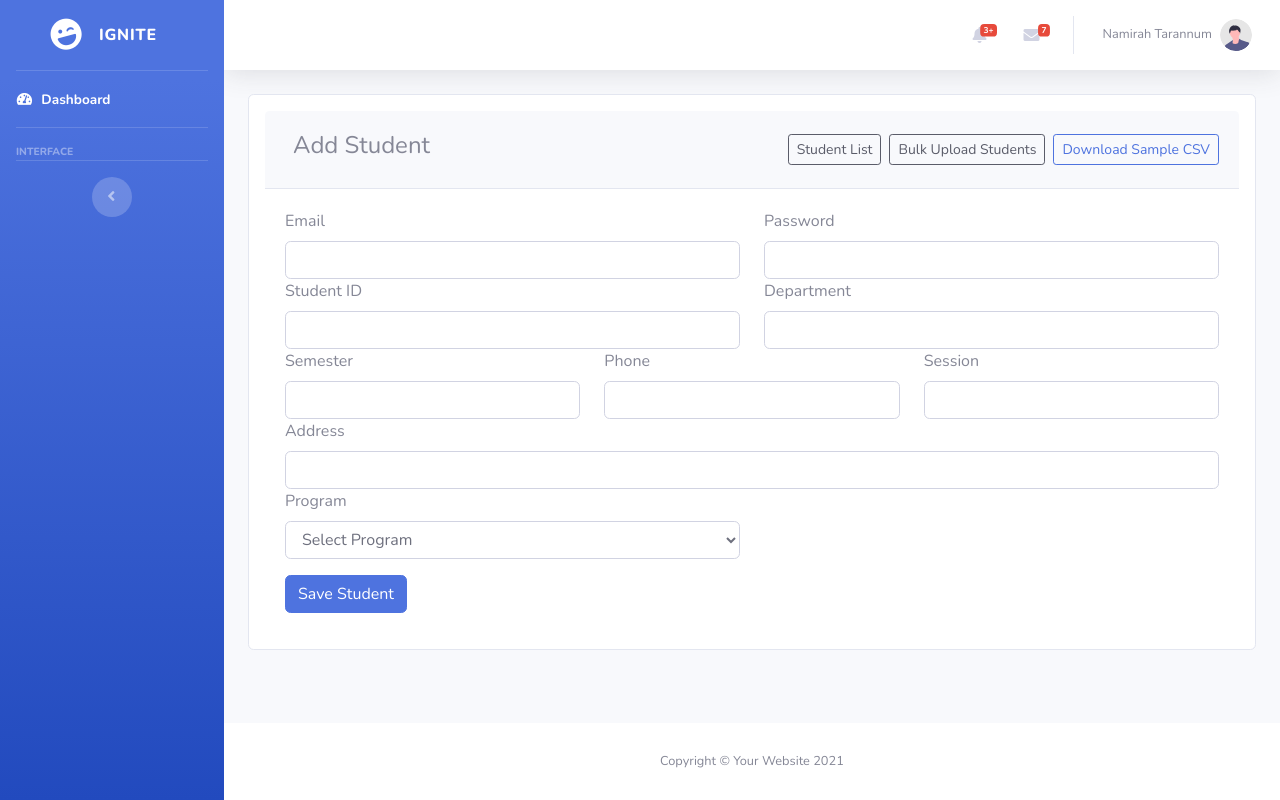
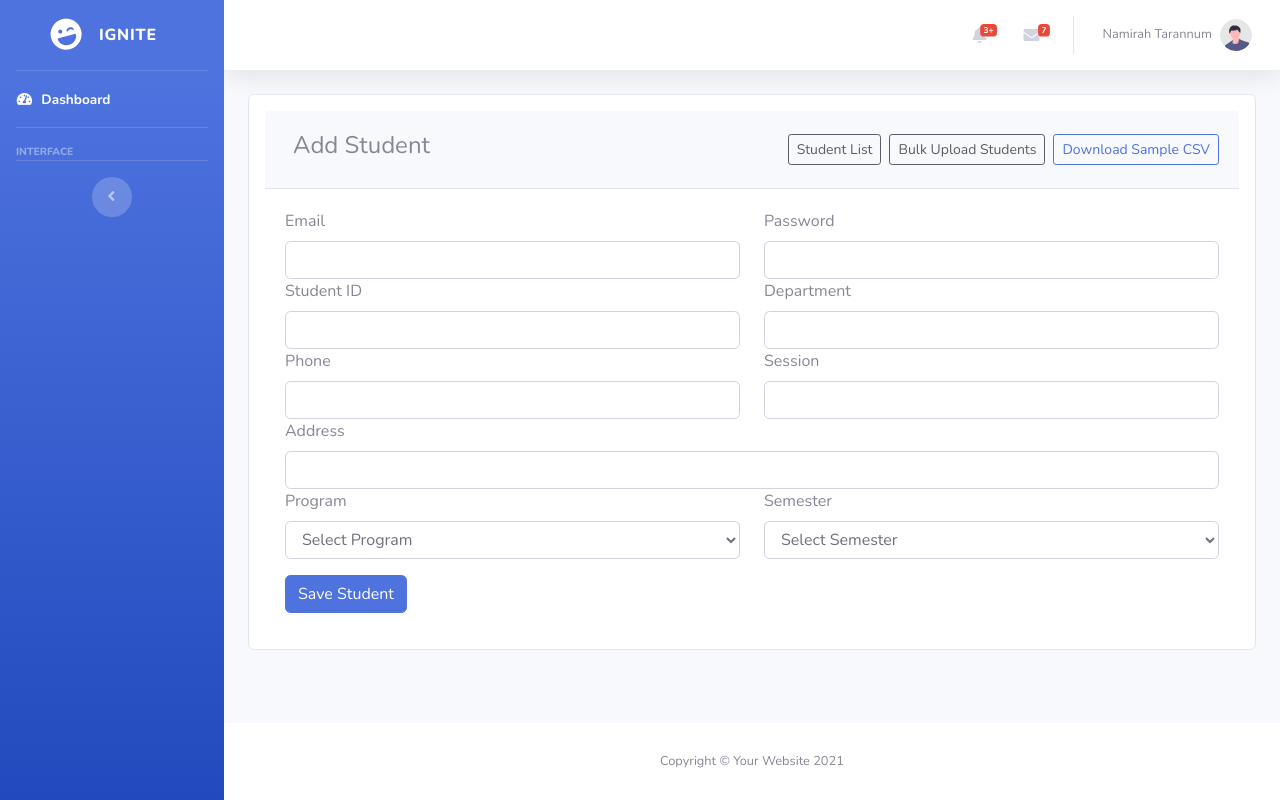
Before and after one commit to mohtadahmed/ignite_web, a Django app: page /students/add/ in a window 1280 px wide. Run offline with Django 5.2, Linux system fonts and the light colour scheme; the visitor is signed in with stand-in values (Sample User, id 1); data comes from the database, SQL or seed files in the repository; some libraries are stand-ins or nearby versions.

Commit message:
modify student add feature with semester

```diff
--- a/templates/students/add_students.html
+++ b/templates/students/add_students.html
@@ -44,17 +44,17 @@
         <input type="text" class="form-control" name="department" id="department">
       </div>
 
-      <div class="col-md-4">
+      <!-- <div class="col-md-4">
         <label for="semester" class="form-label">Semester</label>
         <input type="number" class="form-control" name="semester" id="semester">
-      </div>
+      </div> -->
 
-      <div class="col-md-4">
+      <div class="col-md-6">
         <label for="phone" class="form-label">Phone</label>
         <input type="text" class="form-control" name="phone" id="phone">
       </div>
 
-      <div class="col-md-4">
+      <div class="col-md-6">
         <label for="session" class="form-label">Session</label>
         <input type="text" class="form-control" name="session" id="session">
       </div>
@@ -73,6 +73,18 @@
         </select>
       </div>
 
+      <div class="col-md-6">
+        <div class="form-group">
+          <label for="semester">Semester</label>
+          <select name="semester" id="semester" class="form-control" required>
+            <option selected disabled>Select Semester</option>
+            {% for sem in semesters %}
+              <option value="{{ sem.id }}">{{ sem.name }}</option>
+            {% endfor %}
+          </select>
+        </div>
+      </div>
+
       <div class="col-12">
         <button type="submit" class="btn btn-primary">Save Student</button>
       </div>
```
